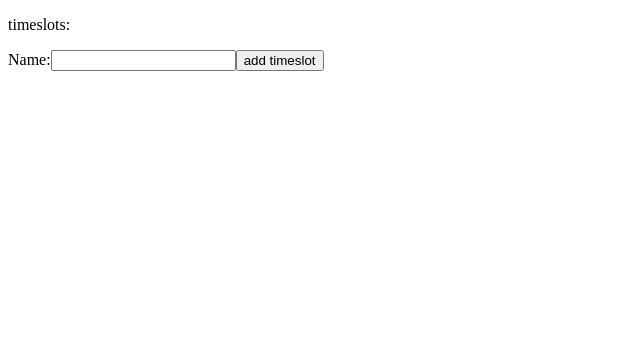
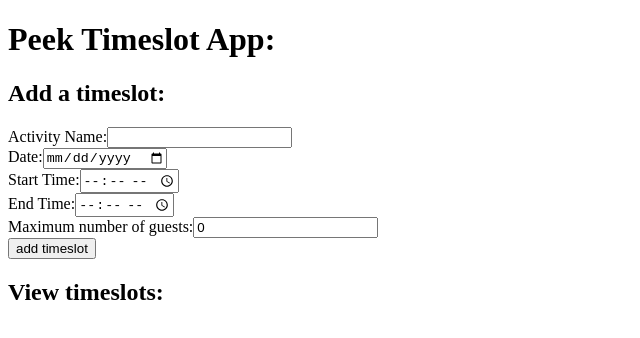
Before and after one commit to lukegabrieli/peek-timeslot-app, a React (Create React App) app: page / in a window 1280 px wide. Shown: the top 338 px of the page, without its empty margins (0-640 px from the left). Built offline with nearby package versions, Linux system fonts and the light colour scheme.

Commit message:
add basic add timeslot functionality

```diff
--- a/package.json
+++ b/package.json
@@ -8,6 +8,7 @@
 		"@testing-library/react": "^12.1.2",
 		"@testing-library/user-event": "^13.5.0",
 		"gh-pages": "^3.2.3",
+		"moment": "^2.29.1",
 		"react": "^17.0.2",
 		"react-dom": "^17.0.2",
 		"react-redux": "^7.2.6",
--- a/public/index.html
+++ b/public/index.html
@@ -5,7 +5,10 @@
 		<link rel="icon" href="%PUBLIC_URL%/favicon.ico" />
 		<meta name="viewport" content="width=device-width, initial-scale=1" />
 		<meta name="theme-color" content="#000000" />
-		<meta name="description" content="Web site created using create-react-app" />
+		<meta
+			name="description"
+			content="Web site created using create-react-app"
+		/>
 		<link rel="apple-touch-icon" href="%PUBLIC_URL%/logo192.png" />
 		<!--
       manifest.json provides metadata used when your web app is installed on a
--- a/src/App.js
+++ b/src/App.js
@@ -1,24 +1,14 @@
-import React, {useState} from 'react';
-import {useSelector, useDispatch} from 'react-redux';
-import {addTimeslot} from './redux/timeslot/timeslotSlice';
+import * as React from 'react';
+import AddTimeslotForm from './components/AddTimeslotForm';
+import TimeslotView from './components/TimeslotView';
 
 function App() {
-	const [name, setName] = useState('');
-	const timeslots = useSelector((state) => state.timeslot.timeslots);
-	const dispatch = useDispatch();
-
 	return (
-		<div>
-			<p>timeslots:</p>
-			<div>
-				{timeslots.map((timeslot) => {
-					return <p key={timeslot}>{timeslot}</p>;
-				})}
-			</div>
-			<label htmlFor='name'>Name:</label>
-			<input type='text' id='name' name='name' onChange={(event) => setName(event.target.value)} />
-			<button onClick={() => dispatch(addTimeslot(name))}>add timeslot</button>
-		</div>
+		<>
+			<h1>Peek Timeslot App:</h1>
+			<AddTimeslotForm />
+			<TimeslotView />
+		</>
 	);
 }
 
--- /dev/null
+++ b/src/components/AddTimeslotForm.js
@@ -0,0 +1,165 @@
+import React, {useState} from 'react';
+import {useDispatch} from 'react-redux';
+import moment from 'moment';
+import {addTimeslot} from '../redux/timeslot/timeslotSlice';
+
+function AddTimeslotForm() {
+	const dispatch = useDispatch();
+
+	// form values
+	const [activityName, setActivityName] = useState('');
+	const [date, setDate] = useState('');
+	const [startTime, setStartTime] = useState('');
+	const [endTime, setEndTime] = useState('');
+	const [numMaxGuests, setNumMaxGuests] = useState(0);
+
+	// form errors
+	const [activityNameError, setActivityNameError] = useState(false);
+	const [dateError, setDateError] = useState(false);
+	const [startTimeError, setStartTimeError] = useState(false);
+	const [endTimeError, setEndTimeError] = useState(false);
+	const [numMaxGuestsError, setNumMaxGuestsError] = useState(false);
+
+	const handleSubmit = (e) => {
+		e.preventDefault();
+
+		// trim form field values
+		const trimmedActivityName = activityName.trim();
+		const trimmedDate = date.trim();
+		const trimmedStartTime = startTime.trim();
+		const trimmedEndTime = endTime.trim();
+		const numMaxGuestsIsValid = numMaxGuests > 0;
+
+		// check to make sure all fields have value
+		if (!trimmedActivityName || !trimmedDate || !trimmedStartTime || !trimmedEndTime || !numMaxGuestsIsValid) {
+			if (!trimmedActivityName) {
+				setActivityNameError(true);
+			}
+			if (!trimmedDate) {
+				setDateError(true);
+			}
+			if (!trimmedStartTime) {
+				setStartTimeError(true);
+			}
+			if (!trimmedEndTime) {
+				setEndTimeError(true);
+			}
+			if (!numMaxGuestsIsValid) {
+				setNumMaxGuestsError(true);
+			}
+
+			return;
+		}
+
+		// construct timeslot object to dispatch to redux store
+		const timeslot = {
+			activityName: activityName,
+			date: date,
+			startTime: startTime,
+			endTime: endTime,
+			numMaxGuests: numMaxGuests,
+		};
+
+		// dispatch
+		dispatch(addTimeslot(timeslot));
+
+		// reset form fields
+		setActivityName('');
+		setDate('');
+		setStartTime('');
+		setEndTime('');
+		setNumMaxGuests('');
+	};
+
+	return (
+		<>
+			<h2>Add a timeslot:</h2>
+			<form onSubmit={handleSubmit}>
+				<div>
+					<label htmlFor='activity-name'>Activity Name:</label>
+					<input
+						id='activity-name'
+						name='activity-name'
+						type='text'
+						value={activityName}
+						onChange={(e) => {
+							if (activityNameError) {
+								setActivityNameError(false);
+							}
+							setActivityName(e.target.value);
+						}}
+					/>
+					{activityNameError ? <p>Activity name is a required field</p> : null}
+				</div>
+				<div>
+					<label htmlFor='date'>Date:</label>
+					<input
+						id='date'
+						name='date'
+						type='date'
+						min={moment().format('YYYY-MM-DD')}
+						value={date}
+						onChange={(e) => {
+							if (dateError) {
+								setDateError(false);
+							}
+							setDate(e.target.value);
+						}}
+					/>
+					{dateError ? <p>Date is a required field</p> : null}
+				</div>
+				<div>
+					<label htmlFor='start-time'>Start Time:</label>
+					<input
+						id='start-time'
+						name='start-time'
+						type='time'
+						value={startTime}
+						onChange={(e) => {
+							if (startTimeError) {
+								setStartTimeError(false);
+							}
+							setStartTime(e.target.value);
+						}}
+					/>
+					{startTimeError ? <p>Start time is a required field</p> : null}
+				</div>
+				<div>
+					<label htmlFor='end-time'>End Time:</label>
+					<input
+						id='end-time'
+						name='end-time'
+						type='time'
+						value={endTime}
+						onChange={(e) => {
+							if (endTimeError) {
+								setEndTimeError(false);
+							}
+							setEndTime(e.target.value);
+						}}
+					/>
+					{endTimeError ? <p>End time is a required field</p> : null}
+				</div>
+				<div>
+					<label htmlFor='num-max-guests'>Maximum number of guests:</label>
+					<input
+						id='num-max-guests'
+						name='num-max-guests'
+						type='number'
+						value={numMaxGuests}
+						onChange={(e) => {
+							if (numMaxGuestsError) {
+								setNumMaxGuestsError(false);
+							}
+							setNumMaxGuests(e.target.value);
+						}}
+					/>
+					{numMaxGuestsError ? <p>Maximum number of guests must be greater than zero</p> : null}
+				</div>
+				<button>add timeslot</button>
+			</form>
+		</>
+	);
+}
+
+export default AddTimeslotForm;
--- /dev/null
+++ b/src/components/TimeslotView.js
@@ -0,0 +1,32 @@
+import React from 'react';
+import {useSelector} from 'react-redux';
+
+function TimeslotView() {
+	const timeslots = useSelector((state) => state.timeslot.timeslots);
+
+	return (
+		<>
+			<h2>View timeslots:</h2>
+			{timeslots && timeslots.length > 0 ? (
+				<ul>
+					{timeslots.map((timeslot, index) => {
+						const {activityName, date, startTime, endTime, numMaxGuests} = timeslot;
+						return (
+							<li key={index}>
+								<p>Activity name: {activityName}</p>
+								<ul>
+									<li>Date: {date}</li>
+									<li>Start time: {startTime}</li>
+									<li>End time: {endTime}</li>
+									<li>Number of maximum guests: {numMaxGuests}</li>
+								</ul>
+							</li>
+						);
+					})}
+				</ul>
+			) : null}
+		</>
+	);
+}
+
+export default TimeslotView;
```
Also changed, not shown: .eslintrc.js, 1 other file (tests, documents, lock files or other folders).
